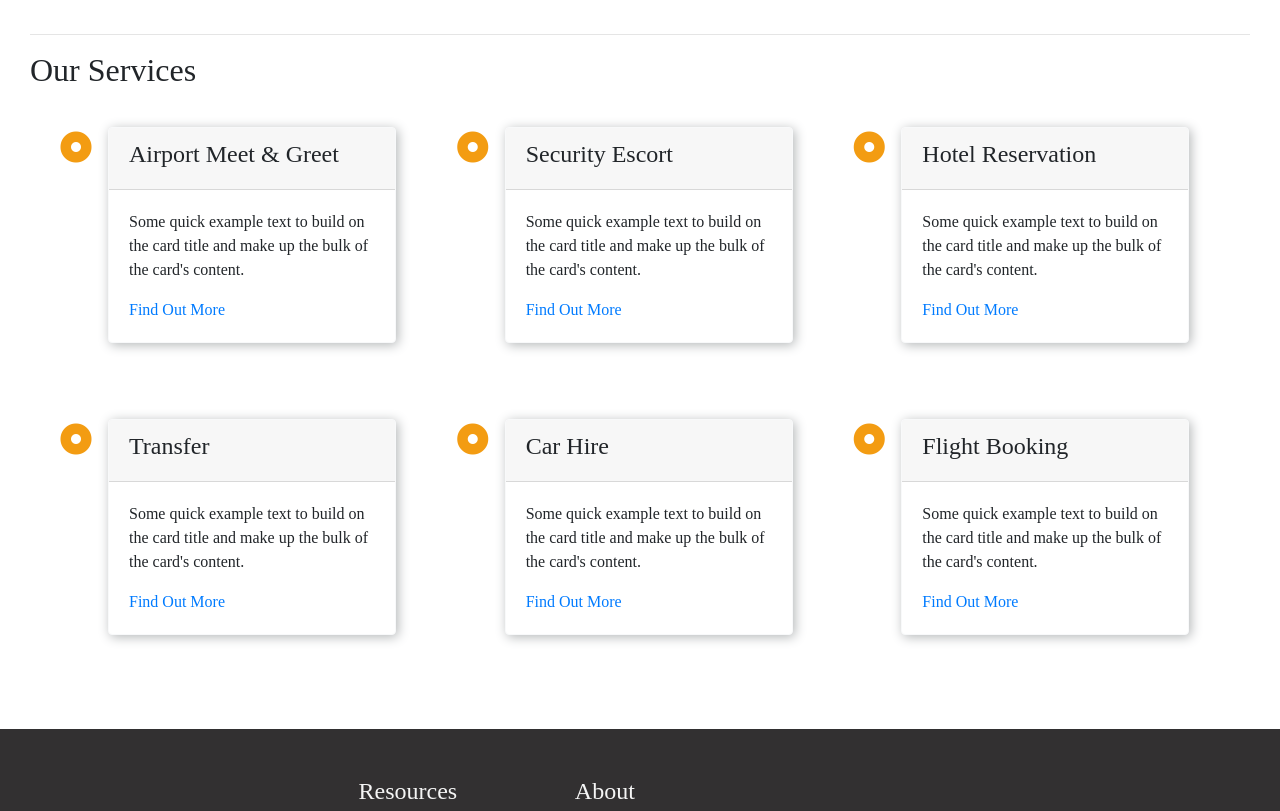
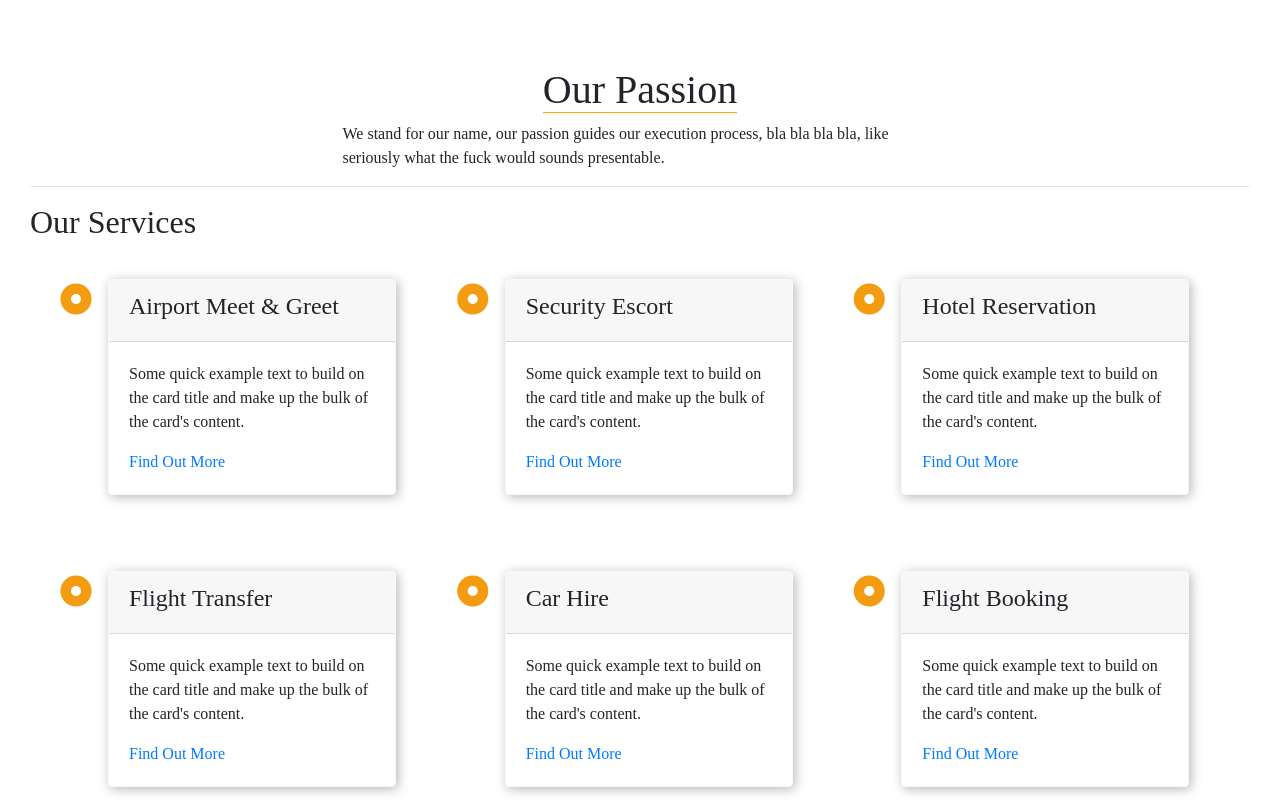
Before and after one commit to Oghenemaro/Decorum, a plain HTML site: page index.html in a window 1280 px wide. Shown: the part 702-1513 px from the top of the page. Drawn offline with nearby package versions, Linux system fonts and the light colour scheme.

Commit message:
Web page update

```diff
--- a/index.html
+++ b/index.html
@@ -81,48 +81,88 @@
                     <div class="carousel-item">
                         <img class="d-block w-100" src="images/luggage01.jpg" alt="Third slide">
                         <div class="carousel-caption d-none d-md-block">
-                                <h1>We Are Your Security</h1>
-                                <!-- <p>Quick Access that saves time.</p> -->
-                            </div>
+                            <h1>We Are Your Security</h1>
+                            <!-- <p>Quick Access that saves time.</p> -->
+                        </div>
                     </div>
                     <div class="carousel-item">
                         <img class="d-block w-100" src="images/terminal.jpg" alt="Third slide">
                     </div>
                 </div>
+
+                <!-- carousel slide button -->
+                <a class="carousel-control-prev" href="#carouselExampleControls" role="button" data-slide="prev">
+                    <span class="carousel-control-prev-icon" aria-hidden="true"></span>
+                    <span class="sr-only">Previous</span>
+                </a>
+                <a class="carousel-control-next" href="#carouselExampleControls" role="button" data-slide="next">
+                    <span class="carousel-control-next-icon" aria-hidden="true"></span>
+                    <span class="sr-only">Next</span>
+                </a>
+
             </div>
         </div>
 
         <div class="container-fluid">
+            <div class="row mt-5">
+                <div class="col-sm-12">
+                    <h1 style="text-align: center; ">
+                        <span style="border-bottom: 1px solid orange">Our Passion</span>
+                    </h1>
+                </div>
+                <div class="col-sm-3">
+                </div>
+                <div class="col-sm-6">
+                    <span>We stand for our name, our passion guides our execution process, bla bla bla bla, like seriously what
+                        the fuck would sounds presentable.
+                    </span>
+                </div>
+                <div class="col-sm-3">
+
+                </div>
+            </div>
             <hr>
             <h2>Our Services</h2>
             <div class="row homeServices">
                 <div class="col-sm-10 col-md-4">
                     <i class="fas fa-dot-circle fa-2x mt-1 mr-3 " style="float: left;"></i>
                     <div class="card border-light mb-3 cards" style="max-width: 18rem;">
-                        <div class="card-header"><h4>Airport Meet & Greet</h4> </div>
+                        <div class="card-header">
+                            <h4>Airport Meet & Greet</h4>
+                        </div>
                         <div class="card-body">
                             <p class="card-text">Some quick example text to build on the card title and make up the bulk of the card's content.</p>
-                            <span><a href="services#meetGreet.html">Find Out More</a> </span>
+                            <span>
+                                <a href="services#meetGreet.html">Find Out More</a>
+                            </span>
                         </div>
                     </div>
                 </div>
                 <div class="col-sm-10 col-md-4">
                     <i class="fas fa-dot-circle fa-2x mt-1 mr-3" style="float: left;"></i>
                     <div class="card border-light mb-3" style="max-width: 18rem;">
-                        <div class="card-header"><h4>Security Escort</h4></div>
+                        <div class="card-header">
+                            <h4>Security Escort</h4>
+                        </div>
                         <div class="card-body">
                             <p class="card-text">Some quick example text to build on the card title and make up the bulk of the card's content.</p>
-                            <span><a href="services#meetGreet.html">Find Out More</a> </span>
+                            <span>
+                                <a href="services#meetGreet.html">Find Out More</a>
+                            </span>
                         </div>
                     </div>
                 </div>
                 <div class="col-sm-10 col-md-4">
                     <i class="fas fa-dot-circle fa-2x mt-1 mr-3" style="float: left;"></i>
                     <div class="card border-light mb-3" style="max-width: 18rem;">
-                        <div class="card-header"><h4>Hotel Reservation</h4></div>
+                        <div class="card-header">
+                            <h4>Hotel Reservation</h4>
+                        </div>
                         <div class="card-body">
                             <p class="card-text">Some quick example text to build on the card title and make up the bulk of the card's content.</p>
-                            <span><a href="services#meetGreet.html">Find Out More</a> </span>
+                            <span>
+                                <a href="services#meetGreet.html">Find Out More</a>
+                            </span>
                         </div>
                     </div>
                 </div>
@@ -132,30 +172,42 @@
                 <div class="col-sm-10 col-md-4">
                     <i class="fas fa-dot-circle fa-2x mt-1 mr-3 " style="float: left;"></i>
                     <div class="card border-light mb-3 cards" style="max-width: 18rem;">
-                        <div class="card-header"><h4>Transfer</h4></div>
+                        <div class="card-header">
+                            <h4>Flight Transfer</h4>
+                        </div>
                         <div class="card-body">
                             <p class="card-text">Some quick example text to build on the card title and make up the bulk of the card's content.</p>
-                            <span><a href="services#meetGreet.html">Find Out More</a> </span>
+                            <span>
+                                <a href="services#meetGreet.html">Find Out More</a>
+                            </span>
                         </div>
                     </div>
                 </div>
                 <div class="col-sm-10 col-md-4">
                     <i class="fas fa-dot-circle fa-2x mt-1 mr-3" style="float: left;"></i>
                     <div class="card border-light mb-3" style="max-width: 18rem;">
-                        <div class="card-header"><h4>Car Hire</h4></div>
+                        <div class="card-header">
+                            <h4>Car Hire</h4>
+                        </div>
                         <div class="card-body">
                             <p class="card-text">Some quick example text to build on the card title and make up the bulk of the card's content.</p>
-                            <span><a href="services#meetGreet.html">Find Out More</a> </span>
+                            <span>
+                                <a href="services#meetGreet.html">Find Out More</a>
+                            </span>
                         </div>
                     </div>
                 </div>
                 <div class="col-sm-10 col-md-4">
                     <i class="fas fa-dot-circle fa-2x mt-1 mr-3" style="float: left;"></i>
                     <div class="card border-light mb-3" style="max-width: 18rem;">
-                        <div class="card-header"><h4>Flight Booking</h4></div>
+                        <div class="card-header">
+                            <h4>Flight Booking</h4>
+                        </div>
                         <div class="card-body">
                             <p class="card-text">Some quick example text to build on the card title and make up the bulk of the card's content.</p>
-                            <span><a href="services#meetGreet.html">Find Out More</a> </span>
+                            <span>
+                                <a href="services#meetGreet.html">Find Out More</a>
+                            </span>
                         </div>
                     </div>
                 </div>
```
Also changed, not shown: contact.html (+10 -0 lines).
